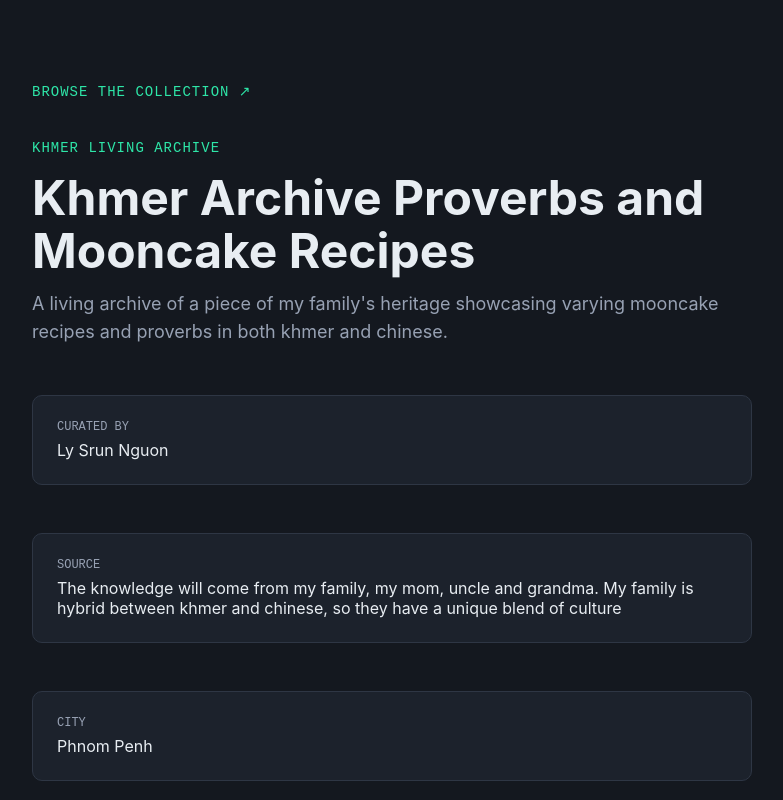
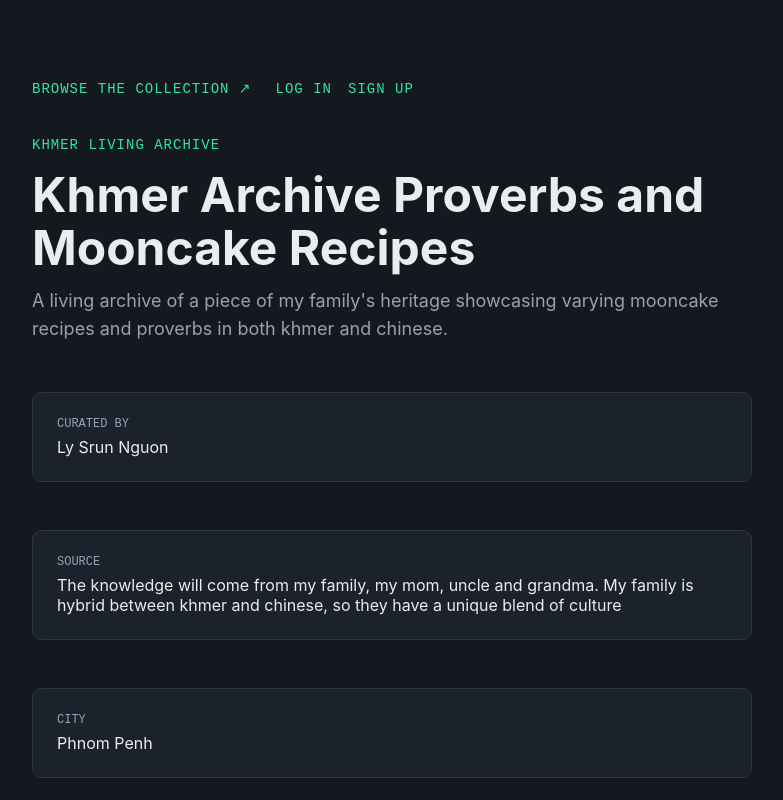
Before and after one commit to Zephy3275/Srun-Nguon-Ly---My-Khmer-Living-Archive, a Next.js app: page / in a window 1280 px wide. Shown: the top 800 px of the page, without its empty margins (248-1031 px from the left). Built offline with nearby package versions, Linux system fonts and the light colour scheme; no server answers.

Commit message:
Sprint 2: update homepage for login/signup, the signal (AI-assisted)

```diff
--- a/app/page.js
+++ b/app/page.js
@@ -2,6 +2,7 @@ import Link from "next/link";
 import collection from "../collection.config.js";
 import EntryCard from "../components/EntryCard.js";
 import ContextAbout from "../components/ContextAbout.js";
+import AuthHeader from "../components/AuthHeader.js";
 import entries from "../data/entries.js";
 
 const styles = {
@@ -17,6 +18,9 @@ const styles = {
     letterSpacing: 1,
   },
   nav: {
+    display: "flex",
+    alignItems: "center",
+    gap: 24,
     marginBottom: 40,
   },
   navLink: {
@@ -83,6 +87,7 @@ export default function Home() {
         <Link href="/browse" style={styles.navLink}>
           BROWSE THE COLLECTION ↗
         </Link>
+        <AuthHeader />
       </nav>
 
       <p style={styles.kicker}>KHMER LIVING ARCHIVE</p>
--- /dev/null
+++ b/components/AuthHeader.js
@@ -0,0 +1,49 @@
+import Link from "next/link";
+import LogoutButton from "./LogoutButton.js";
+import { createClient } from "../utils/supabase/server.js";
+
+const styles = {
+  row: {
+    display: "flex",
+    alignItems: "center",
+    gap: 16,
+  },
+  email: {
+    fontFamily: "'Courier New', monospace",
+    fontSize: 14,
+    letterSpacing: 1,
+    color: "#97A1B3",
+  },
+  link: {
+    fontFamily: "'Courier New', monospace",
+    fontSize: 14,
+    letterSpacing: 1,
+    color: "#2EE6A8",
+    textDecoration: "none",
+  },
+};
+
+export default async function AuthHeader() {
+  const supabase = await createClient();
+  const { data: { user } } = await supabase.auth.getUser();
+
+  return (
+    <div style={styles.row}>
+      {user ? (
+        <>
+          <span style={styles.email}>{user.email}</span>
+          <LogoutButton />
+        </>
+      ) : (
+        <>
+          <Link href="/login" style={styles.link}>
+            LOG IN
+          </Link>
+          <Link href="/signup" style={styles.link}>
+            SIGN UP
+          </Link>
+        </>
+      )}
+    </div>
+  );
+}
--- /dev/null
+++ b/components/LogoutButton.js
@@ -0,0 +1,34 @@
+"use client";
+
+import { useRouter } from "next/navigation";
+import { createClient } from "../utils/supabase/client.js";
+
+const styles = {
+  button: {
+    fontFamily: "'Courier New', monospace",
+    fontSize: 14,
+    letterSpacing: 1,
+    color: "#2EE6A8",
+    backgroundColor: "transparent",
+    border: "1px solid #2E3644",
+    borderRadius: 6,
+    padding: "8px 12px",
+    cursor: "pointer",
+  },
+};
+
+export default function LogoutButton() {
+  const router = useRouter();
+
+  async function handleLogout() {
+    const supabase = createClient();
+    await supabase.auth.signOut();
+    router.refresh();
+  }
+
+  return (
+    <button type="button" onClick={handleLogout} style={styles.button}>
+      SIGN OUT
+    </button>
+  );
+}
```
Also changed, not shown: 1 other file (tests, documents, lock files or other folders).
